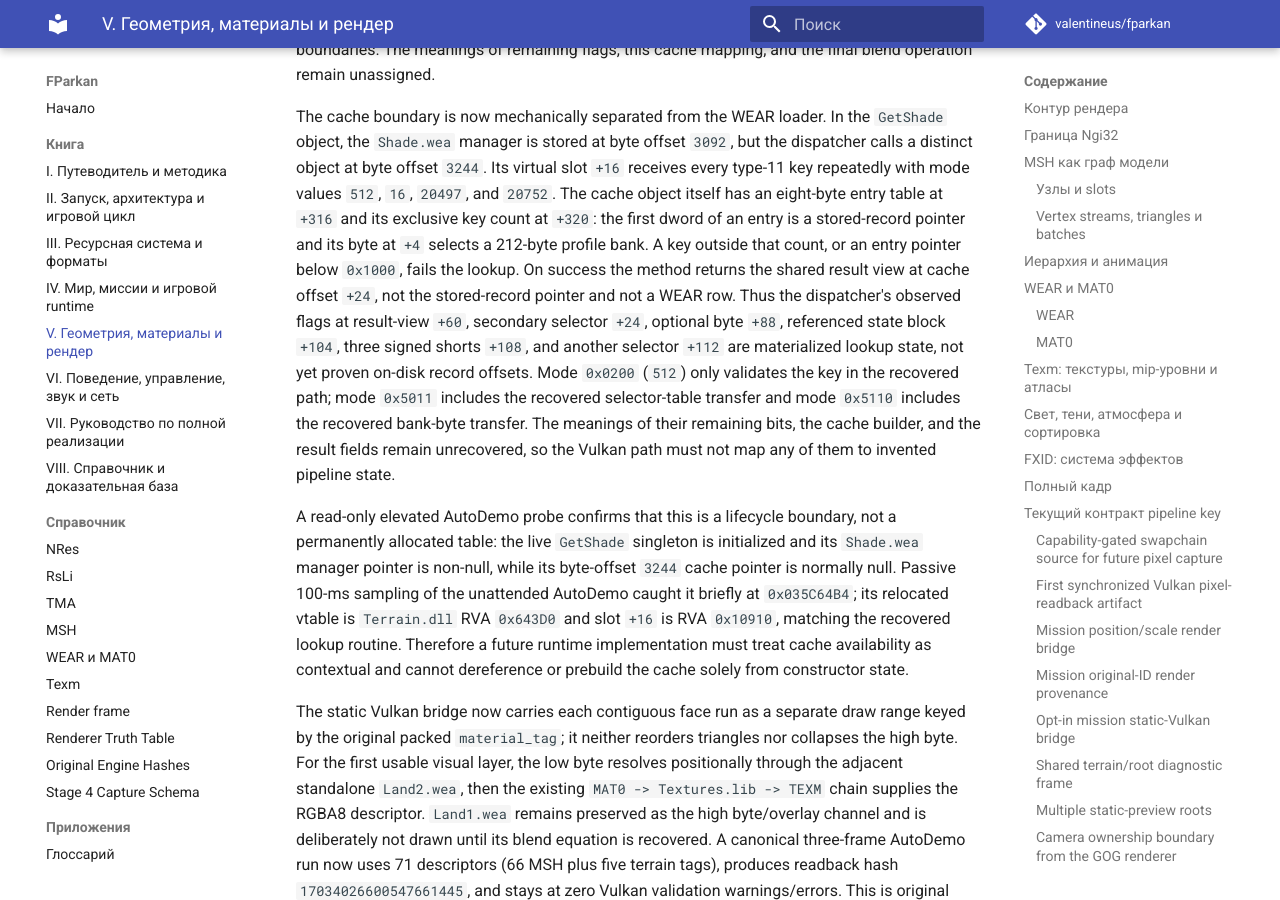
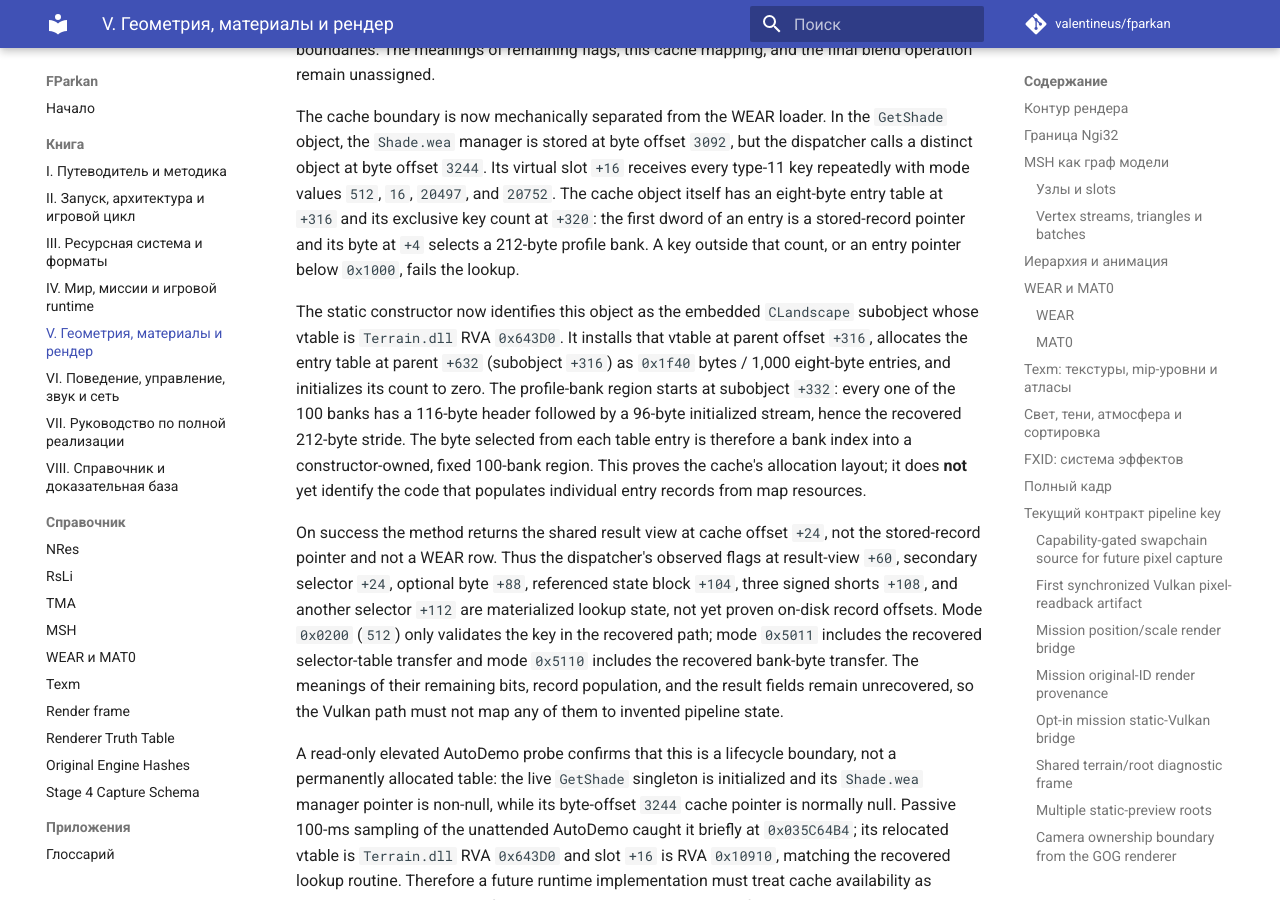
Before and after one commit to valentineus/fparkan, an MkDocs documentation site: the page built from docs/tomes/05-render.md, in a window 1280 px wide and 900 px high, scrolled down 33658 px. Built offline with MkDocs 1.6.1 and Material for MkDocs 9.7.7, drawn with Linux system fonts in a browser that asks for light colours; comment, search, counter and statistics services are not loaded.

Commit message:
docs(terrain): recover shade cache allocation layout

```diff
--- a/docs/tomes/05-render.md
+++ b/docs/tomes/05-render.md
@@ -1602,6 +1602,18 @@ the dispatcher calls a distinct object at byte offset `3244`. Its virtual slot
 `+316` and its exclusive key count at `+320`: the first dword of an entry is a
 stored-record pointer and its byte at `+4` selects a 212-byte profile bank. A
 key outside that count, or an entry pointer below `0x1000`, fails the lookup.
+
+The static constructor now identifies this object as the embedded `CLandscape`
+subobject whose vtable is `Terrain.dll` RVA `0x643D0`. It installs that vtable
+at parent offset `+316`, allocates the entry table at parent `+632` (subobject
+`+316`) as `0x1f40` bytes / 1,000 eight-byte entries, and initializes its count
+to zero. The profile-bank region starts at subobject `+332`: every one of the
+100 banks has a 116-byte header followed by a 96-byte initialized stream, hence
+the recovered 212-byte stride. The byte selected from each table entry is
+therefore a bank index into a constructor-owned, fixed 100-bank region. This
+proves the cache's allocation layout; it does **not** yet identify the code that
+populates individual entry records from map resources.
+
 On success the method returns the shared result view at cache offset `+24`, not
 the stored-record pointer and not a WEAR row. Thus the dispatcher's observed
 flags at result-view `+60`, secondary selector `+24`, optional byte `+88`,
@@ -1610,7 +1622,7 @@ referenced state block `+104`, three signed shorts `+108`, and another selector
 Mode `0x0200` (`512`) only validates the key in the recovered path; mode
 `0x5011` includes the recovered selector-table transfer and mode `0x5110`
 includes the recovered bank-byte transfer. The meanings of their remaining
-bits, the cache builder, and the result fields remain unrecovered, so the Vulkan
+bits, record population, and the result fields remain unrecovered, so the Vulkan
 path must not map any of them to invented pipeline state.
 
 A read-only elevated AutoDemo probe confirms that this is a lifecycle boundary,
```
